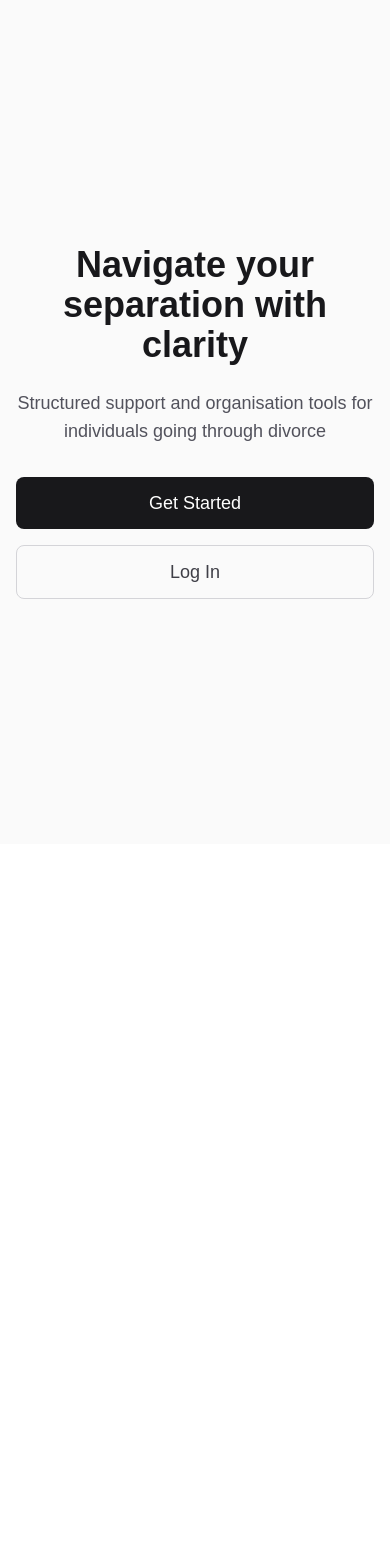
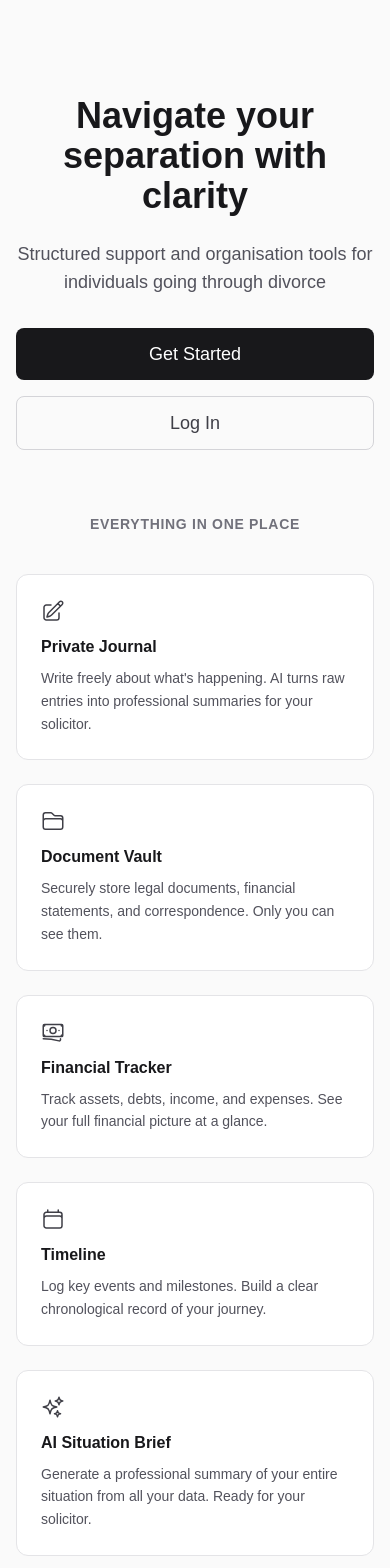
Before and after one commit to liam-m3/divorce-companion, a Next.js app: page / in a window 390 px wide. Shown: the top 1568 px of the page. Before the commit the page ends 844 px from the top, so only its background shows below. Built offline with nearby package versions, Linux system fonts and the light colour scheme.

Commit message:
feat(landing): add feature breakdown section with icons
5 feature cards below CTA: Journal, Vault, Finances, Timeline, AI Brief.
Responsive grid (1-col mobile, 2-col tablet, 3-col desktop) with
Heroicons SVGs and privacy note.

```diff
--- a/src/app/page.tsx
+++ b/src/app/page.tsx
@@ -1,8 +1,63 @@
 import Link from 'next/link';
+
+const FEATURES = [
+  {
+
+    svg: (
+      <svg xmlns="http://www.w3.org/2000/svg" viewBox="0 0 24 24" fill="none" stroke="currentColor" strokeWidth={1.5} className="w-6 h-6">
+        <path strokeLinecap="round" strokeLinejoin="round" d="M16.862 4.487l1.687-1.688a1.875 1.875 0 112.652 2.652L10.582 16.07a4.5 4.5 0 01-1.897 1.13L6 18l.8-2.685a4.5 4.5 0 011.13-1.897l8.932-8.931zm0 0L19.5 7.125M18 14v4.75A2.25 2.25 0 0115.75 21H5.25A2.25 2.25 0 013 18.75V8.25A2.25 2.25 0 015.25 6H10" />
+      </svg>
+    ),
+    title: 'Private Journal',
+    description: 'Write freely about what\'s happening. AI turns raw entries into professional summaries for your solicitor.',
+  },
+  {
+
+    svg: (
+      <svg xmlns="http://www.w3.org/2000/svg" viewBox="0 0 24 24" fill="none" stroke="currentColor" strokeWidth={1.5} className="w-6 h-6">
+        <path strokeLinecap="round" strokeLinejoin="round" d="M2.25 12.75V12A2.25 2.25 0 014.5 9.75h15A2.25 2.25 0 0121.75 12v.75m-8.69-6.44l-2.12-2.12a1.5 1.5 0 00-1.061-.44H4.5A2.25 2.25 0 002.25 6v12a2.25 2.25 0 002.25 2.25h15A2.25 2.25 0 0021.75 18V9a2.25 2.25 0 00-2.25-2.25h-5.379a1.5 1.5 0 01-1.06-.44z" />
+      </svg>
+    ),
+    title: 'Document Vault',
+    description: 'Securely store legal documents, financial statements, and correspondence. Only you can see them.',
+  },
+  {
+
+    svg: (
+      <svg xmlns="http://www.w3.org/2000/svg" viewBox="0 0 24 24" fill="none" stroke="currentColor" strokeWidth={1.5} className="w-6 h-6">
+        <path strokeLinecap="round" strokeLinejoin="round" d="M2.25 18.75a60.07 60.07 0 0115.797 2.101c.727.198 1.453-.342 1.453-1.096V18.75M3.75 4.5v.75A.75.75 0 013 6h-.75m0 0v-.375c0-.621.504-1.125 1.125-1.125H20.25M2.25 6v9m18-10.5v.75c0 .414.336.75.75.75h.75m-1.5-1.5h.375c.621 0 1.125.504 1.125 1.125v9.75c0 .621-.504 1.125-1.125 1.125h-.375m1.5-1.5H21a.75.75 0 00-.75.75v.75m0 0H3.75m0 0h-.375a1.125 1.125 0 01-1.125-1.125V15m1.5 1.5v-.75A.75.75 0 003 15h-.75M15 10.5a3 3 0 11-6 0 3 3 0 016 0zm3 0h.008v.008H18V10.5zm-12 0h.008v.008H6V10.5z" />
+      </svg>
+    ),
+    title: 'Financial Tracker',
+    description: 'Track assets, debts, income, and expenses. See your full financial picture at a glance.',
+  },
+  {
+
+    svg: (
+      <svg xmlns="http://www.w3.org/2000/svg" viewBox="0 0 24 24" fill="none" stroke="currentColor" strokeWidth={1.5} className="w-6 h-6">
+        <path strokeLinecap="round" strokeLinejoin="round" d="M6.75 3v2.25M17.25 3v2.25M3 18.75V7.5a2.25 2.25 0 012.25-2.25h13.5A2.25 2.25 0 0121 7.5v11.25m-18 0A2.25 2.25 0 005.25 21h13.5A2.25 2.25 0 0021 18.75m-18 0v-7.5A2.25 2.25 0 015.25 9h13.5A2.25 2.25 0 0121 11.25v7.5" />
+      </svg>
+    ),
+    title: 'Timeline',
+    description: 'Log key events and milestones. Build a clear chronological record of your journey.',
+  },
+  {
+
+    svg: (
+      <svg xmlns="http://www.w3.org/2000/svg" viewBox="0 0 24 24" fill="none" stroke="currentColor" strokeWidth={1.5} className="w-6 h-6">
+        <path strokeLinecap="round" strokeLinejoin="round" d="M9.813 15.904L9 18.75l-.813-2.846a4.5 4.5 0 00-3.09-3.09L2.25 12l2.846-.813a4.5 4.5 0 003.09-3.09L9 5.25l.813 2.846a4.5 4.5 0 003.09 3.09L15.75 12l-2.846.813a4.5 4.5 0 00-3.09 3.09zM18.259 8.715L18 9.75l-.259-1.035a3.375 3.375 0 00-2.455-2.456L14.25 6l1.036-.259a3.375 3.375 0 002.455-2.456L18 2.25l.259 1.035a3.375 3.375 0 002.455 2.456L21.75 6l-1.036.259a3.375 3.375 0 00-2.455 2.456zM16.894 20.567L16.5 21.75l-.394-1.183a2.25 2.25 0 00-1.423-1.423L13.5 18.75l1.183-.394a2.25 2.25 0 001.423-1.423l.394-1.183.394 1.183a2.25 2.25 0 001.423 1.423l1.183.394-1.183.394a2.25 2.25 0 00-1.423 1.423z" />
+      </svg>
+    ),
+    title: 'AI Situation Brief',
+    description: 'Generate a professional summary of your entire situation from all your data. Ready for your solicitor.',
+  },
+];
 
 export default function Home() {
   return (
-    <div className="min-h-screen flex flex-col items-center justify-center bg-zinc-50 dark:bg-zinc-950 px-4">
+    <div className="min-h-screen bg-zinc-50 dark:bg-zinc-950">
+      {/* Hero */}
+      <section className="flex flex-col items-center justify-center px-4 pt-24 pb-16 sm:pt-32 sm:pb-20">
         <main className="max-w-2xl text-center">
           <h1 className="text-4xl sm:text-5xl font-bold text-zinc-900 dark:text-white mb-6">
             Navigate your separation with clarity
@@ -25,6 +80,37 @@ export default function Home() {
             </Link>
           </div>
         </main>
+      </section>
+
+      {/* Features */}
+      <section className="px-4 pb-24 sm:pb-32">
+        <div className="max-w-4xl mx-auto">
+          <h2 className="text-center text-sm font-semibold uppercase tracking-wider text-zinc-500 dark:text-zinc-400 mb-10">
+            Everything in one place
+          </h2>
+          <div className="grid gap-6 sm:grid-cols-2 lg:grid-cols-3">
+            {FEATURES.map((feature) => (
+              <div
+                key={feature.title}
+                className="bg-white dark:bg-zinc-900 border border-zinc-200 dark:border-zinc-800 rounded-xl p-6"
+              >
+                <div className="text-zinc-700 dark:text-zinc-300 mb-3">
+                  {feature.svg}
+                </div>
+                <h3 className="font-semibold text-zinc-900 dark:text-white mb-2">
+                  {feature.title}
+                </h3>
+                <p className="text-sm text-zinc-600 dark:text-zinc-400 leading-relaxed">
+                  {feature.description}
+                </p>
+              </div>
+            ))}
+          </div>
+          <p className="text-center text-xs text-zinc-400 dark:text-zinc-500 mt-10">
+            Your data is private and encrypted. Only you can see it.
+          </p>
+        </div>
+      </section>
     </div>
   );
 }
```
Lines whose indentation alone changed are shown as unchanged.
